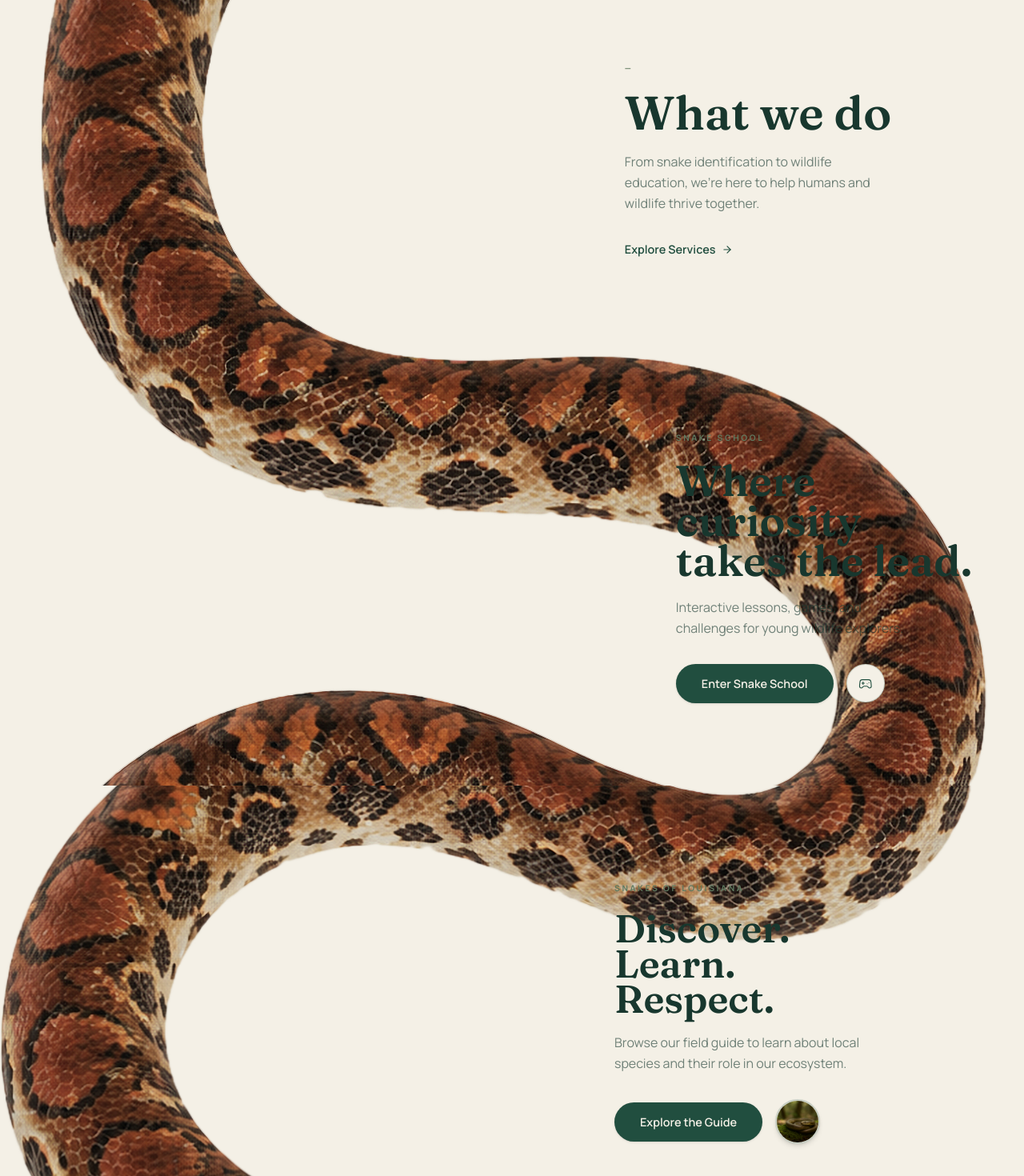
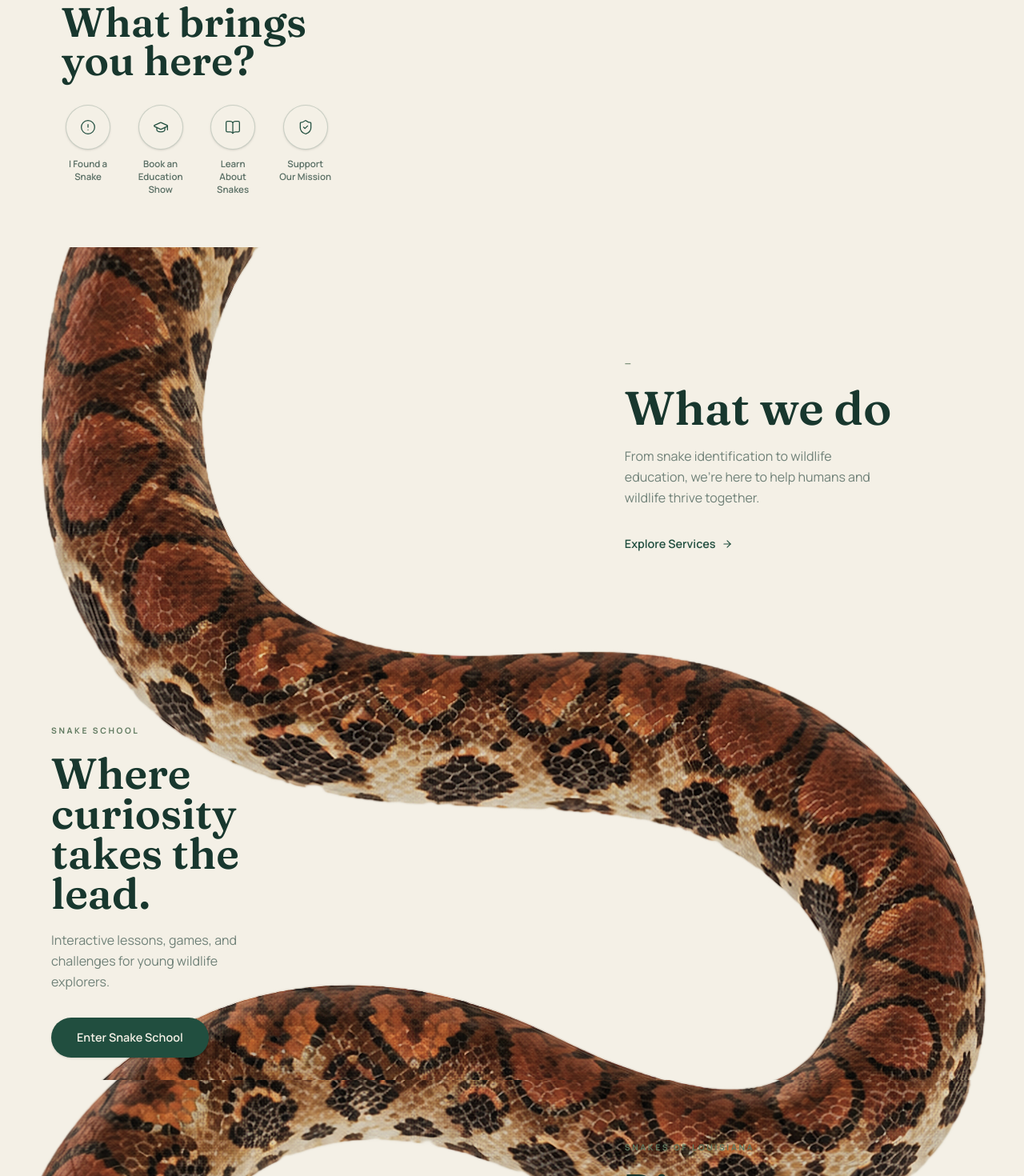
Before and after one commit to HiConnorM/snake-id-homepage, a Next.js app: page / in a window 1280 px wide. Shown: the part 1480-2950 px from the top of the page at 80% size. Built offline with nearby package versions, Linux system fonts and the light colour scheme.

Commit message:
feat: refactor home page layout and content spacing adjustments

```diff
--- a/components/home-page.tsx
+++ b/components/home-page.tsx
@@ -180,21 +180,23 @@ export function HomePage() {
             White: TOP-RIGHT triangle (above the wave's upper edge).
             Content: TOP-RIGHT, pt~5%.
         ════════════════════════════════════════════════════════ */}
-        <SnakeRow src="/images/snake/section-2.jpg" widthPx={2549} heightPx={762}>
+        {/* S-2 snake image — no content inside, snake band fills the full frame */}
+        <SnakeRow src="/images/snake/section-2.jpg" widthPx={2549} heightPx={762} />
+
+        {/* "What brings you here?" lives BETWEEN S-2 and S-3 in normal flow —
+            completely outside the snake images so it never overlaps */}
         <section
           aria-labelledby="paths-heading"
-            className="flex h-full flex-col justify-end"
-            style={{ padding: '0 0 4% 5vw' }}
+          className="w-full px-[6vw] py-16"
         >
-            <div style={{ width: '24vw', minWidth: 210 }}>
           <h2
             id="paths-heading"
             className="font-serif font-semibold leading-[0.93] text-cypress-text"
-                style={{ fontSize: 'clamp(2.4rem,3.8vw,4.4rem)' }}
+            style={{ fontSize: 'clamp(2.6rem,4vw,4.6rem)' }}
           >
             What brings<br />you here?
           </h2>
-              <ul className="mt-7 flex flex-wrap gap-4">
+          <ul className="mt-8 flex flex-wrap gap-6">
             {PATHS.map((p) => {
               const Icon = p.icon
               return (
@@ -203,10 +205,10 @@ export function HomePage() {
                     href={p.href}
                     className="group flex flex-col items-center gap-2.5 rounded-xl focus-visible:outline-none focus-visible:ring-2 focus-visible:ring-cypress"
                   >
-                        <span className="flex h-12 w-12 items-center justify-center rounded-full border border-cypress/20 bg-field-guide text-cypress shadow-sm transition-all group-hover:-translate-y-1 group-hover:border-copper group-hover:text-copper">
-                          <Icon className="h-[1.1rem] w-[1.1rem]" strokeWidth={1.5} aria-hidden="true" />
+                    <span className="flex h-14 w-14 items-center justify-center rounded-full border border-cypress/20 bg-field-guide text-cypress shadow-sm transition-all group-hover:-translate-y-1 group-hover:border-copper group-hover:text-copper">
+                      <Icon className="h-5 w-5" strokeWidth={1.5} aria-hidden="true" />
                     </span>
-                        <span className="max-w-[9ch] text-center text-[0.7rem] font-semibold leading-snug text-cypress-text/70">
+                    <span className="max-w-[9ch] text-center text-[0.72rem] font-semibold leading-snug text-cypress-text/70">
                       {p.label}
                     </span>
                   </Link>
@@ -214,15 +216,14 @@ export function HomePage() {
               )
             })}
           </ul>
-            </div>
         </section>
-        </SnakeRow>
 
         {/* ════════════════════════════════════════════════════════
             S-3 — 2549×1037 → 40.68%
             C-curve fully on LEFT. RIGHT side entirely clear.
             Content: RIGHT, vertically centred.
         ════════════════════════════════════════════════════════ */}
+        {/* S-3: C-curve on LEFT, right side open */}
         <SnakeRow src="/images/snake/section-3.jpg" widthPx={2549} heightPx={1037}>
           <section
             aria-labelledby="what-we-do-heading"
@@ -249,19 +250,14 @@ export function HomePage() {
           </section>
         </SnakeRow>
 
-        {/* ════════════════════════════════════════════════════════
-            S-4 — 2549×1037 → 40.68%
-            Double-S. Inner pocket: centre-left, lower half.
-            Content: LEFT, bottom-aligned, pb~8%.
-        ════════════════════════════════════════════════════════ */}
+        {/* S-4: large arch — top-left open before arch rises */}
         <SnakeRow src="/images/snake/section-4.jpg" widthPx={2549} heightPx={1037}>
           <section
             aria-labelledby="school-heading"
-            className="flex h-full flex-col items-end justify-end"
-            style={{ padding: '0 5vw 8% 0' }}
+            className="flex h-full flex-col justify-start"
+            style={{ padding: '6% 0 0 5vw' }}
           >
-            {/* BOTTOM-RIGHT: inside the C-arch, right lower corner is open */}
-            <div style={{ width: '29vw', minWidth: 240 }}>
+            <div style={{ width: '28vw', minWidth: 230 }}>
               <Eyebrow>Snake School</Eyebrow>
               <h2
                 id="school-heading"
@@ -270,31 +266,24 @@ export function HomePage() {
               >
                 Where curiosity<br />takes the lead.
               </h2>
-              <p className="mt-5 text-[1rem] leading-relaxed text-cypress-text/60" style={{ maxWidth: '30ch' }}>
+              <p className="mt-5 text-[1rem] leading-relaxed text-cypress-text/60" style={{ maxWidth: '28ch' }}>
                 Interactive lessons, games, and challenges for young wildlife explorers.
               </p>
-              <div className="mt-8 flex items-center gap-4">
+              <div className="mt-8">
                 <PrimaryBtn href="/snake-school">Enter Snake School</PrimaryBtn>
-                <span className="flex h-12 w-12 items-center justify-center rounded-full border border-cypress/20 bg-field-guide text-cypress shadow-sm">
-                  <Gamepad2 className="h-[1.1rem] w-[1.1rem]" strokeWidth={1.5} aria-hidden="true" />
-                </span>
               </div>
             </div>
           </section>
         </SnakeRow>
 
-        {/* ════════════════════════════════════════════════════════
-            S-5 — 2589×1037 → 40.05%
-            Reverse-C on LEFT. RIGHT 55% is fully open white space.
-            Content: RIGHT, vertically centred. Width ~38vw.
-        ════════════════════════════════════════════════════════ */}
+        {/* S-5: reverse-C on left, top-right is open */}
         <SnakeRow src="/images/snake/section-5.jpg" widthPx={2589} heightPx={1037}>
           <section
             aria-labelledby="field-guide-heading"
-            className="flex h-full flex-col items-end justify-end"
-            style={{ padding: '0 5vw 5% 0' }}
+            className="flex h-full flex-col items-end justify-start"
+            style={{ padding: '6% 5vw 0 0' }}
           >
-            <div style={{ width: '35vw', minWidth: 260 }}>
+            <div style={{ width: '34vw', minWidth: 260 }}>
               <Eyebrow>Snakes of Louisiana</Eyebrow>
               <h2
                 id="field-guide-heading"
@@ -303,19 +292,12 @@ export function HomePage() {
               >
                 Discover.<br />Learn.<br />Respect.
               </h2>
-              <p className="mt-5 text-[1rem] leading-relaxed text-cypress-text/60" style={{ maxWidth: '34ch' }}>
+              <p className="mt-5 text-[1rem] leading-relaxed text-cypress-text/60" style={{ maxWidth: '32ch' }}>
                 Browse our field guide to learn about local species and their
                 role in our ecosystem.
               </p>
-              <div className="mt-8 flex items-center gap-4">
+              <div className="mt-8">
                 <PrimaryBtn href="/louisiana-snakes">Explore the Guide</PrimaryBtn>
-                <div className="relative h-14 w-14 overflow-hidden rounded-full border-2 border-cypress/20 shadow-md">
-                  <Image
-                    src="/images/snakes/native-snake-1.png"
-                    alt="A native Louisiana snake" fill sizes="56px"
-                    className="object-cover"
-                  />
-                </div>
               </div>
             </div>
           </section>
@@ -330,9 +312,10 @@ export function HomePage() {
         <SnakeRow src="/images/snake/section-6.jpg" widthPx={2589} heightPx={1253}>
           <section
             aria-labelledby="mission-heading"
-            className="flex h-full flex-col items-end justify-end"
-            style={{ padding: '0 5vw 7% 0' }}
+            className="flex h-full flex-col justify-start"
+            style={{ padding: '6% 0 0 5vw' }}
           >
+            {/* TOP-LEFT: S-loop body leaves upper-left open in this section */}
             <div style={{ width: '28vw', minWidth: 240 }}>
               <Eyebrow>Our Mission</Eyebrow>
               <h2
```
Lines whose indentation alone changed are shown as unchanged.
